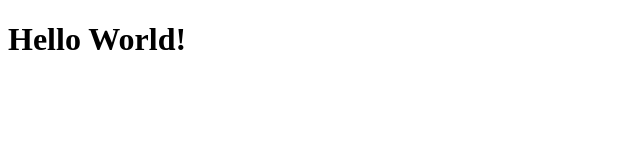
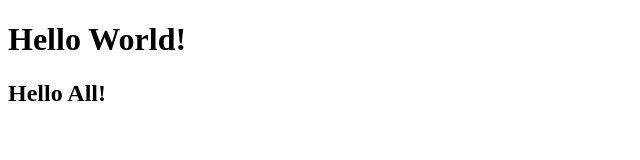
Before and after one commit to Elav73/FirstProject, a plain HTML site: page index.html in a window 1280 px wide. Shown: the whole page, without its empty margins (0-640 px from the left). Drawn offline with Linux system fonts and the light colour scheme.

Commit message:
added h2 tag

```diff
--- a/index.html
+++ b/index.html
@@ -7,5 +7,6 @@
 </head>
 <body>
 <h1>Hello World!</h1>
+	<h2>Hello All!</h2>
 </body>
 </html>
```
